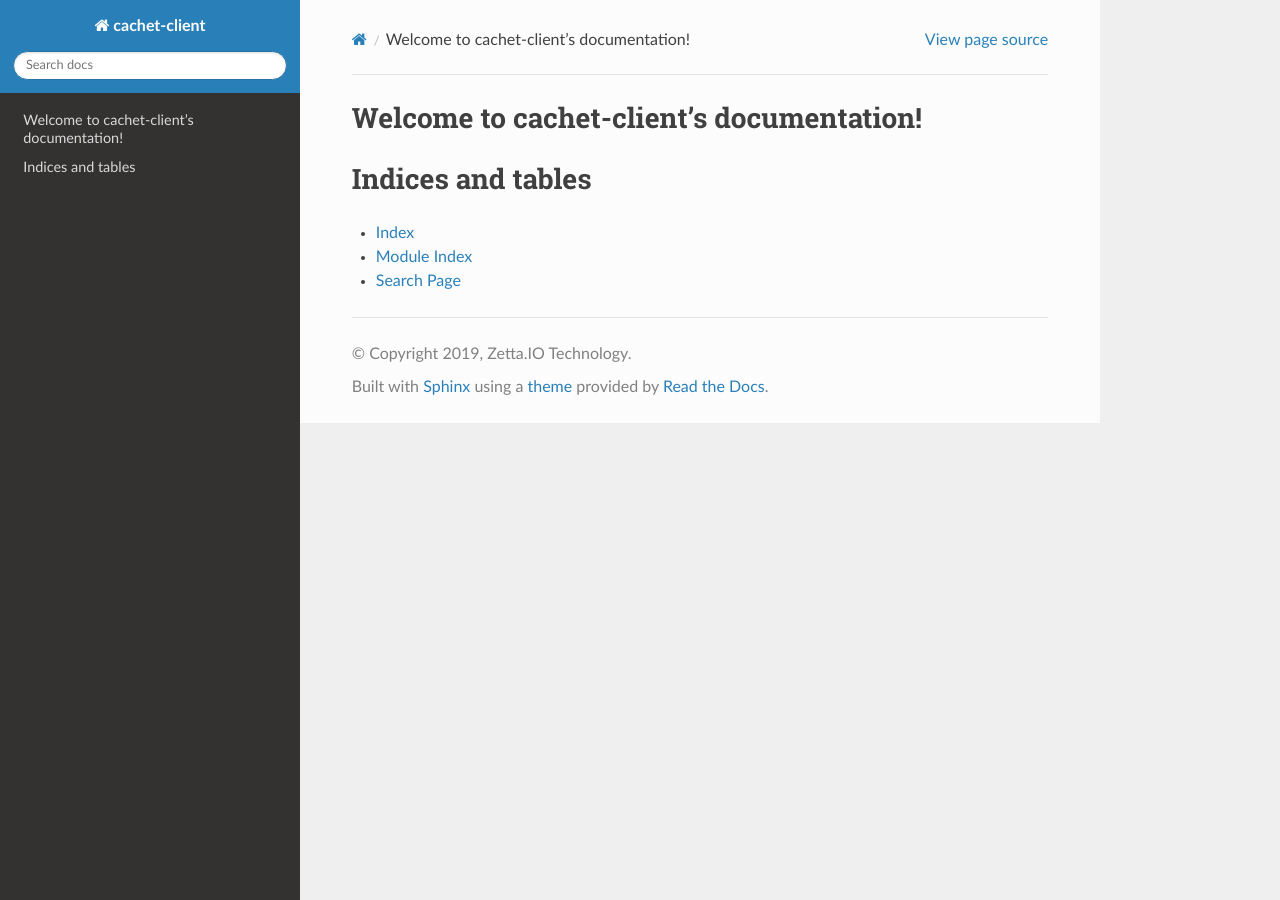
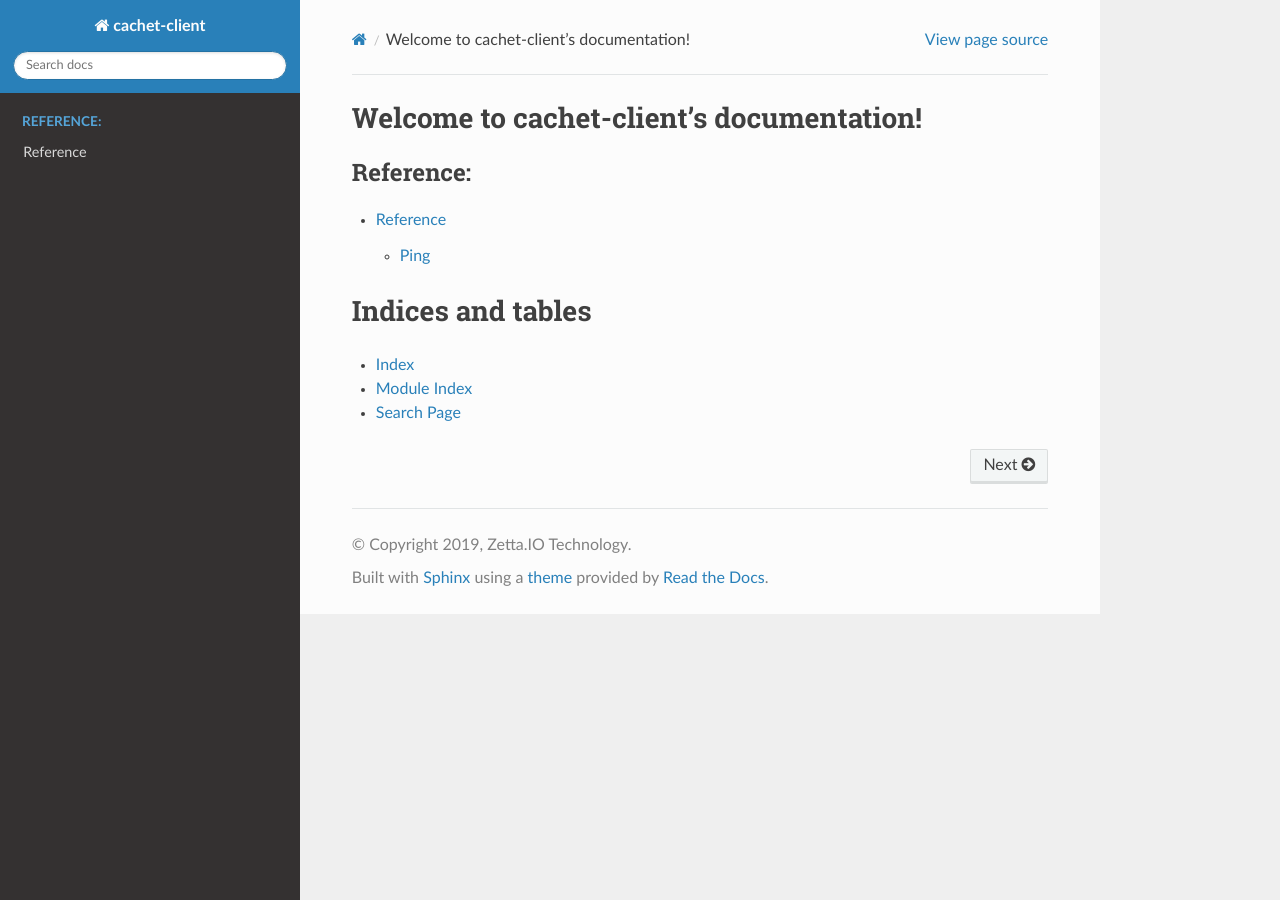
Before and after one commit to ZettaIO/cachet-client, a Sphinx documentation site: the page built from docs/index.rst, in a window 1280 px wide. Built offline with Sphinx 7.4.7 and the Read the Docs theme 2.0.0, drawn with Linux system fonts in a browser that asks for light colours.

Commit message:
Skeleton doctree structure

```diff
--- a/docs/index.rst
+++ b/docs/index.rst
@@ -8,9 +8,9 @@ Welcome to cachet-client's documentation!
 
 .. toctree::
    :maxdepth: 2
-   :caption: Contents:
+   :caption: Reference:
 
-
+   reference/index
 
 Indices and tables
 ==================
--- /dev/null
+++ b/docs/reference/index.rst
@@ -0,0 +1,8 @@
+
+Reference
+=========
+
+.. toctree::
+   :maxdepth: 2
+
+   cachetclient.v1.ping
```
Also changed, not shown: docs/reference/cachetclient.v1.ping.rst (added, +11 -0 lines).
